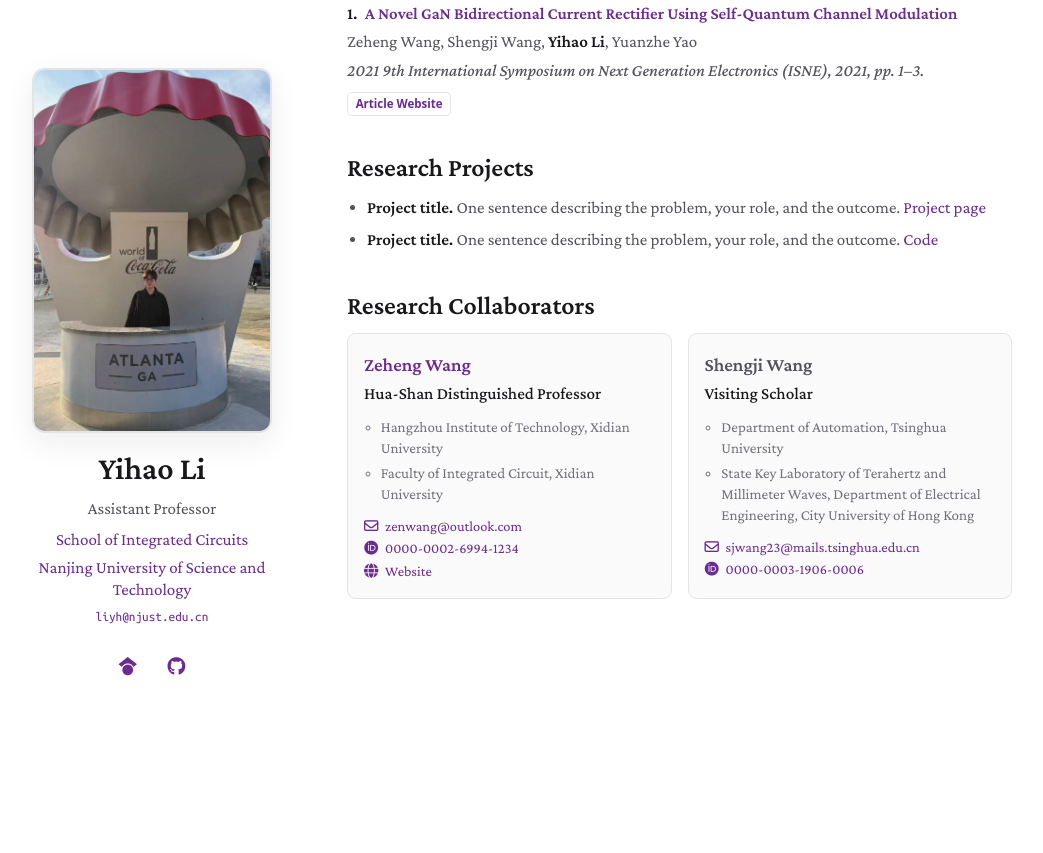
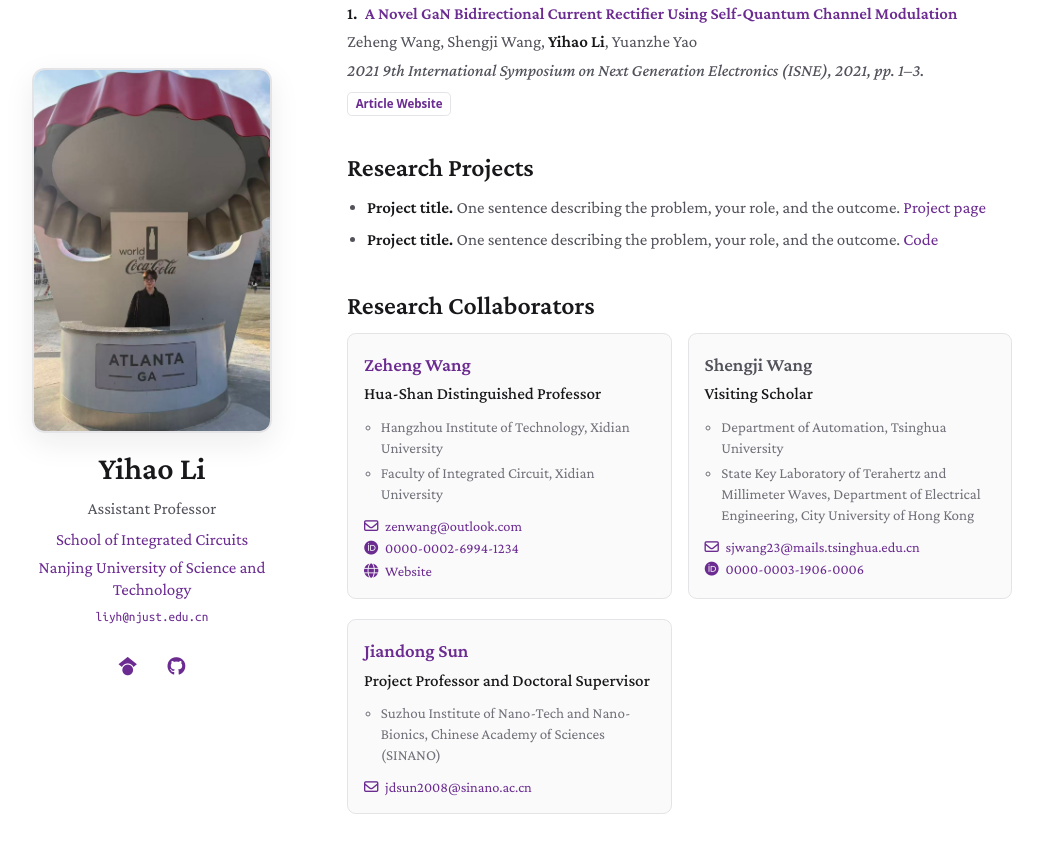
Before and after one commit to Avopears/Yihaoli.github.io, a Jekyll site: the page built from index.md, in a window 1280 px wide and 900 px high, scrolled down 3325 px. Shown: the top 853 px of the window, without its empty margins (118-1161 px from the left). Built offline with Jekyll 4.4.1, drawn with Linux system fonts in a browser that asks for light colours; a style sheet for code colours, icons or effects is not loaded; our own code applies the rules of GitHub Pages for plain Markdown files; before the commit the page ends 4010 px from its top, so only the background shows below that.

Commit message:
Add Jiandong Sun as research collaborator

```diff
--- a/_data/collaborators.yml
+++ b/_data/collaborators.yml
@@ -16,3 +16,10 @@ main:
       - "State Key Laboratory of Terahertz and Millimeter Waves, Department of Electrical Engineering, City University of Hong Kong"
     email: "sjwang23@mails.tsinghua.edu.cn"
     orcid: "0000-0003-1906-0006"
+
+  - name: "Jiandong Sun"
+    profile: "http://yjsb.sinano.ac.cn/Doctor/info.aspx?itemid=1200"
+    title: "Project Professor and Doctoral Supervisor"
+    affiliations:
+      - "Suzhou Institute of Nano-Tech and Nano-Bionics, Chinese Academy of Sciences (SINANO)"
+    email: "jdsun2008@sinano.ac.cn"
```
